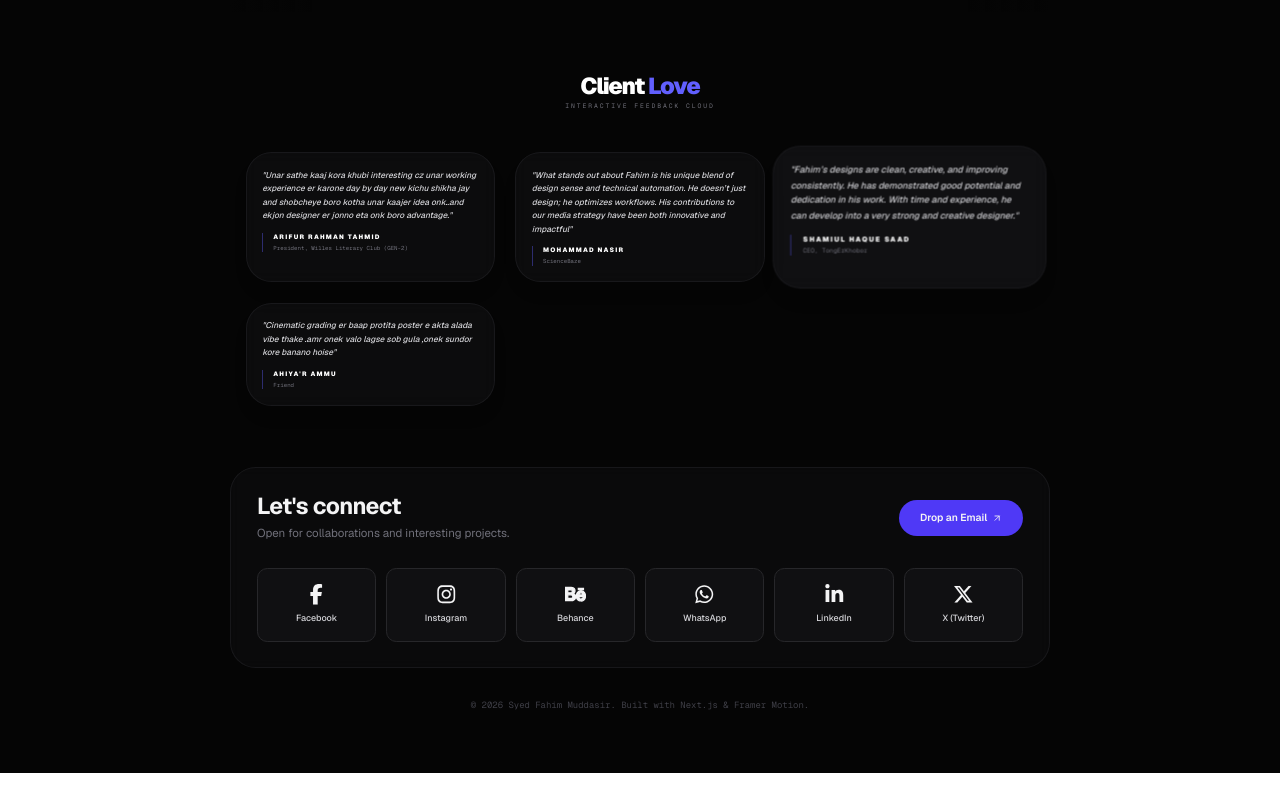
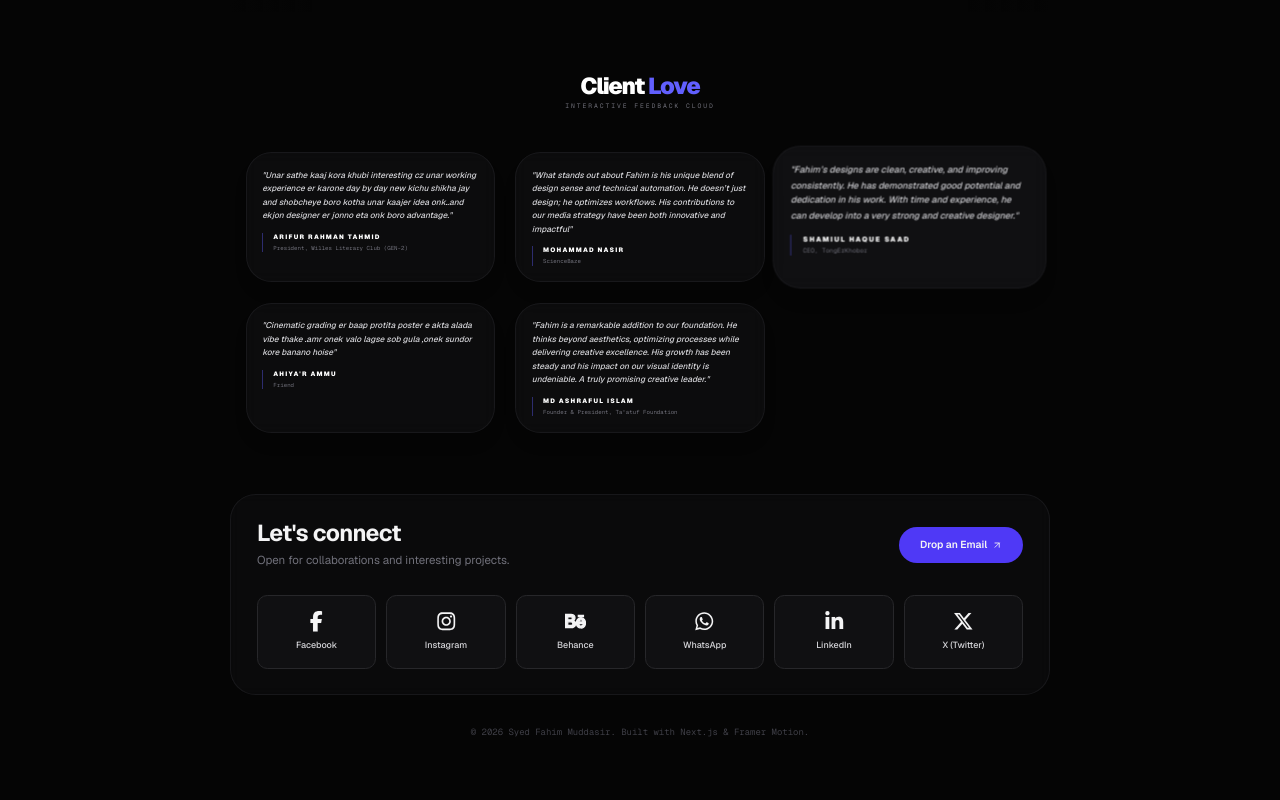
Before and after one commit to Fahim-hash/portfolio, a Next.js app: page / in a window 1280 px wide. Shown: the part 2970-3770 px from the top of the page. Before the commit the page ends 3743 px from the top, so only its background shows below. Built offline with nearby package versions, Linux system fonts and the light colour scheme.

Commit message:
Update page.tsx

```diff
--- a/app/page.tsx
+++ b/app/page.tsx
@@ -23,6 +23,7 @@ const testimonials = [
   { name: "Mohammad Nasir", text: "What stands out about Fahim is his unique blend of design sense and technical automation. He doesn’t just design; he optimizes workflows. His contributions to our media strategy have been both innovative and impactful", role: "ScienceBaze" },
   { name: "Shamiul Haque Saad", text: "Fahim’s designs are clean, creative, and improving consistently. He has demonstrated good potential and dedication in his work.  With time and experience, he can develop into a very strong and creative designer.", role: "CEO, TongErKhobor" },
   { name: "Ahiya'r Ammu", text: "Cinematic grading er baap protita poster e akta alada vibe thake .amr onek valo lagse sob gula ,onek sundor kore banano hoise", role: "Friend" },
+  { name: "Md Ashraful Islam", text: "Fahim is a remarkable addition to our foundation. He thinks beyond aesthetics, optimizing processes while delivering creative excellence. His growth has been steady and his impact on our visual identity is undeniable. A truly promising creative leader.", role: "Founder & President, Ta'atuf Foundation" }
 ];
   // --- STATES ---
   const [selectedVideo, setSelectedVideo] = useState<{src: string, title: string, tag: string} | null>(null);
```
